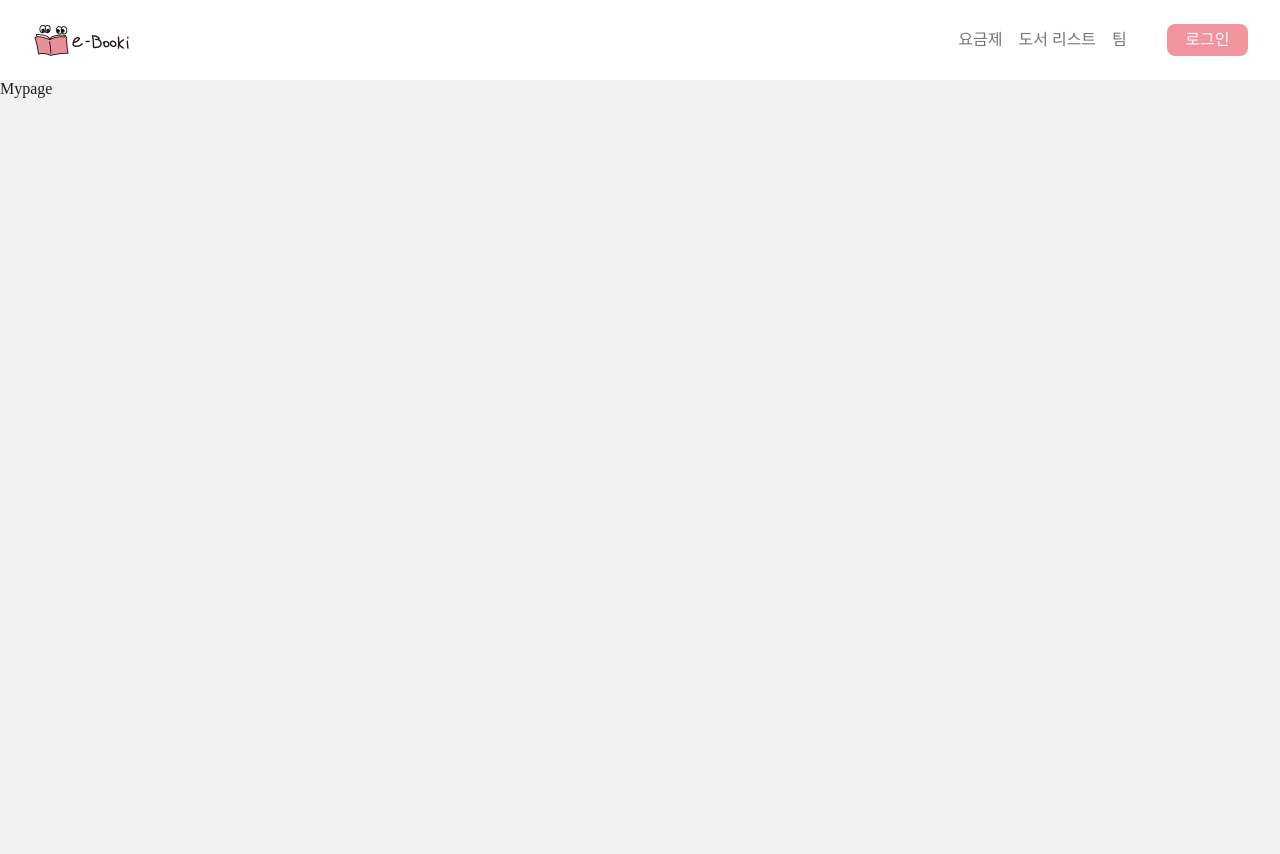
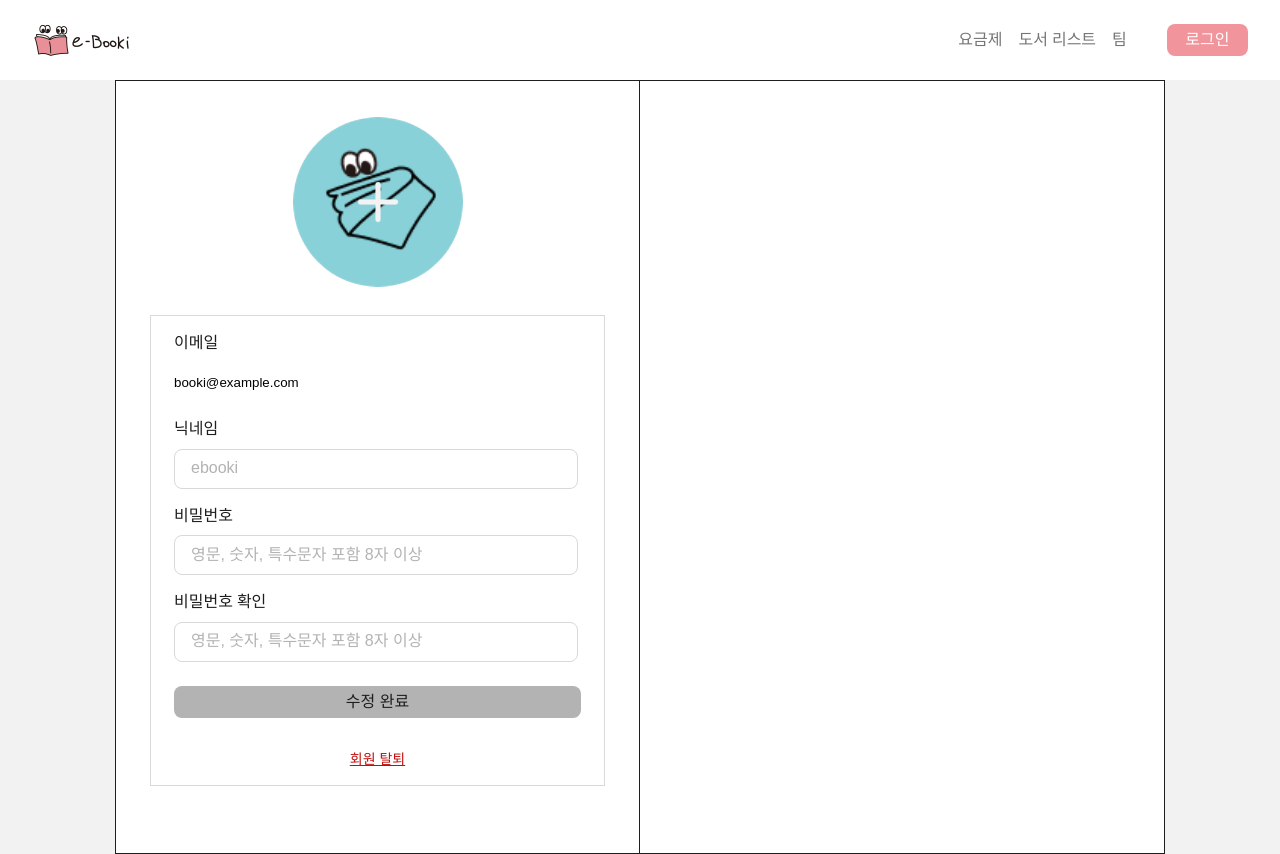
Before and after one commit to E-booki-Project/Ebooki_FE, a React (Vite) app: page /mypage/edit in a window 1280 px wide. Before the commit the page ends 800 px from the top, so only its background shows below. Built offline with nearby package versions, Linux system fonts and the light colour scheme.

Commit message:
feat: 프로필 수정 페이지 구현

```diff
--- a/src/pages/mypage/Mypage.jsx
+++ b/src/pages/mypage/Mypage.jsx
@@ -1,7 +1,19 @@
 import React from "react";
+import * as M from "../../styles/mypage/MypageStyle";
+import ProfileView from "./ProfileView";
+import ProfileEdit from "./ProfileEdit";
 
 function Mypage() {
-    return <div>Mypage</div>;
+    return (
+        <M.Mypage>
+            <M.Layout>
+                <M.Section>
+                    <ProfileEdit />
+                </M.Section>
+                <M.Section></M.Section>
+            </M.Layout>
+        </M.Mypage>
+    );
 }
 
 export default Mypage;
--- a/src/pages/mypage/ProfileEdit.jsx
+++ b/src/pages/mypage/ProfileEdit.jsx
@@ -1,7 +1,83 @@
-import React from "react";
+import React, { useRef, useState, useEffect } from "react";
+import * as PE from "../../styles/mypage/ProfileEditStyle";
+
+import plus from "../../assets/images/plus_gray.png";
+import user from "../../assets/images/user_blue.png";
 
 function ProfileEdit() {
-    return <div>ProfileEdit</div>;
+    const fileRef = useRef(null);
+
+    const [previewUrl, setPreviewUrl] = useState(user);
+    const [profileImage, setProfileImage] = useState(null);
+
+    const handlePickImage = () => {
+        fileRef.current.click();
+    };
+
+    const handleImageChange = (e) => {
+        const file = e.target.files?.[0];
+        if (!file) return;
+        setProfileImage(file);
+        const url = URL.createObjectURL(file);
+        setPreviewUrl(url);
+    };
+
+    useEffect(() => {
+        return () => {
+            if (previewUrl?.startsWith("blob:")) {
+                URL.revokeObjectURL(previewUrl);
+            }
+        };
+    }, [previewUrl]);
+
+    const handleSubmit = (e) => {
+        e.preventDefault();
+        const editfd = new FormData();
+        if (profileImage) editfd.append("profileImage", profileImage);
+        console.log("profileImage:", profileImage);
+        console.log([...editfd.entries()]);
+    };
+
+    return (
+        <PE.ProfileEdit>
+            <PE.ProfileWrapper type="button" onClick={handlePickImage}>
+                <PE.ProfileImg src={previewUrl} />
+                <PE.ProfileIcon src={plus} />
+            </PE.ProfileWrapper>
+            <PE.ProfileInput
+                type="file"
+                accept="image/*"
+                ref={fileRef}
+                onChange={handleImageChange}
+            />
+            <PE.AccountSettings>
+                <PE.Form onSubmit={handleSubmit}>
+                    <PE.InputWrapper>
+                        <PE.InputLabel>이메일</PE.InputLabel>
+                        <PE.InputFeild
+                            readOnly
+                            value="booki@example.com"
+                            style={{ border: "none", padding: "16px 0px" }}
+                        />
+                    </PE.InputWrapper>
+                    <PE.InputWrapper>
+                        <PE.InputLabel>닉네임</PE.InputLabel>
+                        <PE.InputFeild placeholder="ebooki" />
+                    </PE.InputWrapper>
+                    <PE.InputWrapper>
+                        <PE.InputLabel>비밀번호</PE.InputLabel>
+                        <PE.InputFeild placeholder="영문, 숫자, 특수문자 포함 8자 이상" />
+                    </PE.InputWrapper>
+                    <PE.InputWrapper>
+                        <PE.InputLabel>비밀번호 확인</PE.InputLabel>
+                        <PE.InputFeild placeholder="영문, 숫자, 특수문자 포함 8자 이상" />
+                    </PE.InputWrapper>
+                    <PE.EditButton type="submit">수정 완료</PE.EditButton>
+                </PE.Form>
+                <PE.WithdrawButton type="button">회원 탈퇴</PE.WithdrawButton>
+            </PE.AccountSettings>
+        </PE.ProfileEdit>
+    );
 }
 
 export default ProfileEdit;
--- a/src/pages/mypage/ProfileView.jsx
+++ b/src/pages/mypage/ProfileView.jsx
@@ -1,7 +1,32 @@
 import React from "react";
+import * as PV from "../../styles/mypage/ProfileViewStyle";
+
+import edit from "../../assets/images/edit.png";
+import user from "../../assets/images/user_blue.png";
+import tape from "../../assets/images/tape_blue.png";
 
 function ProfileView() {
-    return <div>ProfileView</div>;
+    return (
+        <PV.ProfileView>
+            <PV.EditButton>
+                <PV.EditIcon src={edit} />
+                프로필 수정
+            </PV.EditButton>
+            <PV.Profile>
+                <PV.ProfileIcon src={user} />
+                <PV.ProfileName>닉네임</PV.ProfileName>
+            </PV.Profile>
+            <PV.Book>
+                <PV.BookTape src={tape} />
+                <PV.BookContent>
+                    제 손으로 직접 소장수에게 판 것이다. 내가 그 아내를 유인해다
+                    팔았거나 혹은 내가 복만이를 꼬여서 서로 공모하고 팔아먹은
+                    것은 절대로 아니었다.
+                </PV.BookContent>
+                <PV.BookInfo>책 제목, p.22</PV.BookInfo>
+            </PV.Book>
+        </PV.ProfileView>
+    );
 }
 
 export default ProfileView;
--- /dev/null
+++ b/src/styles/mypage/MypageStyle.js
@@ -0,0 +1,27 @@
+import styled from "styled-components";
+import { colors } from "../colors";
+
+export const Mypage = styled.div`
+    display: flex;
+    align-items: center;
+    justify-content: center;
+    min-height: 90vh;
+`;
+
+export const Layout = styled.div`
+    width: 1050px;
+    height: 774px;
+    display: flex;
+    flex-direction: row;
+`;
+
+export const Section = styled.section`
+    width: 50%;
+    height: 100%;
+    background-color: ${colors.white};
+    border: 1px solid ${colors.black};
+
+    &:last-child {
+        border-left: none;
+    }
+`;
--- /dev/null
+++ b/src/styles/mypage/ProfileEditStyle.js
@@ -0,0 +1,103 @@
+import styled from "styled-components";
+import { typography } from "../typography";
+import { colors } from "../colors";
+
+export const ProfileEdit = styled.div`
+    display: flex;
+    flex-direction: column;
+    align-items: center;
+    padding: 36px;
+    width: 100%;
+    height: 100%;
+`;
+
+export const ProfileWrapper = styled.button`
+    width: 170px;
+    height: 170px;
+    border-radius: 50%;
+    border: none;
+    padding: 0;
+    cursor: pointer;
+    position: relative;
+    overflow: hidden;
+    margin-bottom: 28px;
+`;
+
+export const ProfileIcon = styled.img`
+    position: absolute;
+    inset: 0;
+    margin: auto;
+    width: 60px;
+    height: 60px;
+    z-index: 4;
+    pointer-events: none;
+`;
+
+export const ProfileInput = styled.input`
+    display: none;
+`;
+
+export const ProfileImg = styled.img`
+    width: 100%;
+    height: 100%;
+    object-fit: cover;
+`;
+
+export const AccountSettings = styled.div`
+    display: flex;
+    flex-direction: column;
+    justify-content: center;
+    align-items: center;
+    background-color: ${colors.white};
+    border: 1px solid ${colors.grayMedium};
+    padding: 16px 23px;
+`;
+
+export const Form = styled.form`
+    gap: 16px;
+    display: flex;
+    flex-direction: column;
+`;
+
+export const InputWrapper = styled.div`
+    display: flex;
+    flex-direction: column;
+    gap: 8px;
+`;
+
+export const InputLabel = styled.label`
+    ${typography.bodyBase};
+`;
+
+export const InputFeild = styled.input`
+    width: 404px;
+    height: 40px;
+    border: 1px solid ${colors.grayMedium};
+    border-radius: 8px;
+    padding: 12px 16px;
+    &::placeholder {
+        color: ${colors.grayLight};
+        ${typography.bodyBaseSingle};
+    }
+`;
+
+export const EditButton = styled.button`
+    width: 407px;
+    height: 32px;
+    background-color: ${colors.grayLight};
+    border: none;
+    border-radius: 8px;
+    color: ${colors.black};
+    ${typography.bodyBaseSingle};
+    text-align: center;
+    margin-top: 8px;
+`;
+
+export const WithdrawButton = styled.button`
+    margin-top: 32px;
+    border: none;
+    background-color: transparent;
+    color: #c00f0c;
+    ${typography.bodySmall};
+    text-decoration: underline;
+`;
--- /dev/null
+++ b/src/styles/mypage/ProfileViewStyle.js
@@ -0,0 +1,90 @@
+import styled from "styled-components";
+import { typography } from "../typography";
+import { colors } from "../colors";
+
+export const ProfileView = styled.div`
+    display: flex;
+    flex-direction: column;
+    align-items: center;
+    padding: 32px 33px;
+    width: 100%;
+    height: 100%;
+`;
+
+export const EditButton = styled.button`
+    align-self: flex-end;
+    border: 1px solid ${colors.grayMedium};
+    border-radius: 8px;
+    box-sizing: border-box;
+    padding: 8px;
+    ${typography.bodyBaseSingle}
+    display: flex;
+    align-items: center;
+    text-align: center;
+    background-color: ${colors.white};
+    text-align: center;
+`;
+
+export const EditIcon = styled.img`
+    width: 16px;
+    height: 16px;
+    margin-right: 8px;
+`;
+
+export const Profile = styled.div`
+    margin-top: 113px;
+    margin-bottom: 60px;
+    display: flex;
+    flex-direction: column;
+    align-items: center;
+`;
+
+export const ProfileIcon = styled.img`
+    width: 216px;
+    height: 216px;
+    margin-bottom: 16px;
+`;
+
+export const ProfileName = styled.div`
+    ${typography.Heading};
+    font-size: 24px;
+`;
+
+export const Book = styled.div`
+    display: flex;
+    flex-direction: column;
+    align-items: center;
+    background-color: ${colors.white};
+    padding: 24px;
+    border-radius: 8px;
+    width: 453px;
+    display: block;
+    box-shadow: 0px 1px 9.7px rgba(0, 0, 0, 0.1);
+    position: relative;
+`;
+
+export const BookTape = styled.img`
+    width: 81.96px;
+    position: absolute;
+    top: -22px;
+    left: calc(50% - 40.98px);
+`;
+
+export const BookContent = styled.div`
+    ${typography.bodySmall};
+    font-size: 13px;
+    white-space: pre-wrap;
+    color: ${colors.black};
+    display: inline;
+    padding: 0 2px;
+    box-shadow: inset 0 -1.1em 0 rgba(137, 209, 217, 0.3);
+    box-decoration-break: clone;
+    -webkit-box-decoration-break: clone;
+`;
+
+export const BookInfo = styled.div`
+    margin-top: 12px;
+    ${typography.bodySmall};
+    font-size: 13px;
+    color: ${colors.black};
+`;
```
Also changed, not shown: src/assets/images/edit.png (added), src/assets/images/plus_gray.png (added).
